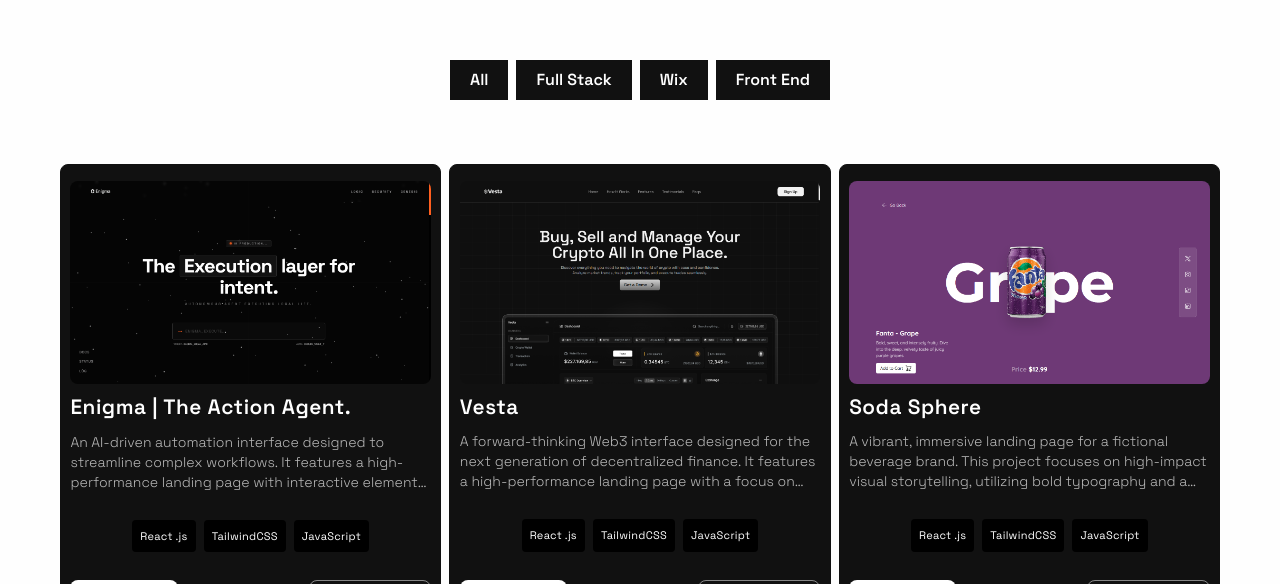
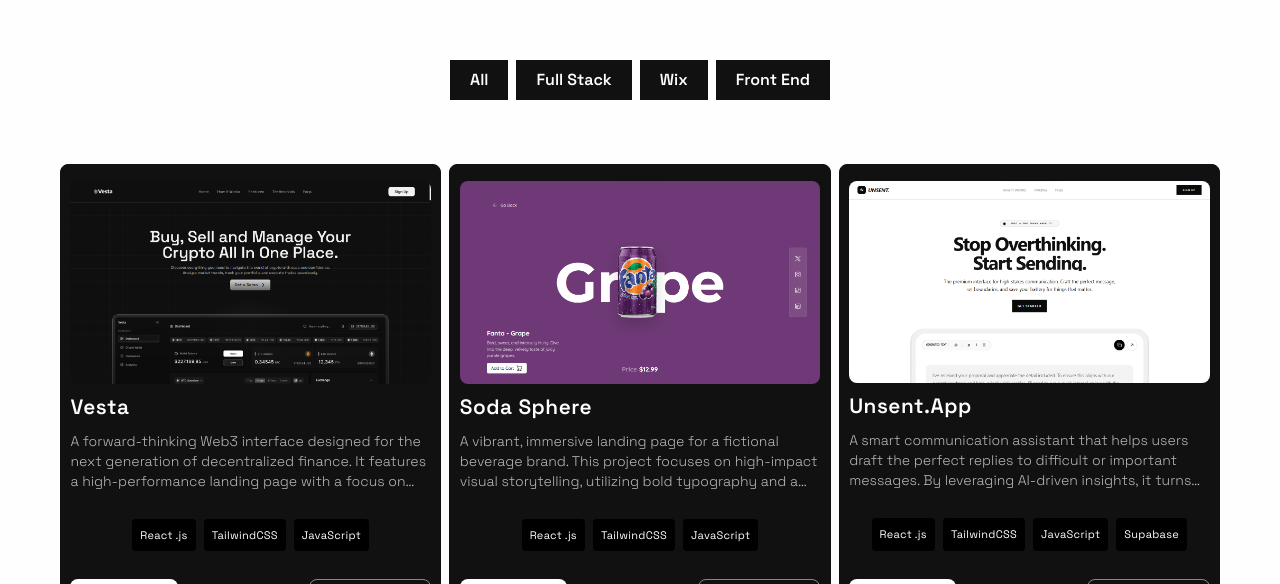
Before and after one commit to Elite-Dev-Repo/Portfolio, a React (Vite) app: page / in a window 1280 px wide. Shown: the part 2216-2800 px from the top of the page. Built offline with nearby package versions, Linux system fonts and the light colour scheme; what @supermousejs/core, @supermousejs/dot, @supermousejs/labs, @supermousejs/stick would draw is missing.

Commit message:
added unsent

```diff
--- a/src/components/Header.jsx
+++ b/src/components/Header.jsx
@@ -136,7 +136,7 @@ function Header() {
         <div className="px-5">
           <main className=" w-full min-h-screen md:h-screen flex flex-col md:block items-center md:items-stretch justify-center relative pt-24 md:pt-0 gap-10 md:gap-0 pb-10 md:pb-0">
             <div className="mt-8 max-sm:mt-0 md:mt-[5em] w-fit mx-auto flex items-center gap-2 px-3 py-1 border border-black/10 rounded-sm bg-black/5">
-              <div className="w-2 h-2 rounded-full bg-[#383736] shadow-[0_0_8px_#383736] animate-pulse" />
+              <div className="w-2 h-2 rounded-full bg-[#383736] shadow-[0_0_8px_#383736] animate-ping" />
               <h3 className="text-[13px] max-sm:text-[10px] uppercase tracking-[0.3em] font-mono text-black/50">
                 FullStack Website Developer
               </h3>
--- a/src/components/Portfolio.jsx
+++ b/src/components/Portfolio.jsx
@@ -11,6 +11,7 @@ import recipe from "../assets/recipe.png";
 import vesta from "../assets/vesta.png";
 import amanti from "../assets/amanti.png";
 import soda from "../assets/soda.png";
+import unsent from "../assets/unsent.png";
 
 import { motion } from "framer-motion";
 
@@ -20,16 +21,6 @@ function Portfolio() {
   const categories = ["All", "Full Stack", "Wix", "Front End"];
 
   const works = [
-    {
-      image: enigma,
-      title: "Enigma | the action agent.",
-      description:
-        "An AI-driven automation interface designed to streamline complex workflows. It features a high-performance landing page with interactive elements focused on conversion and user action.",
-      techs: ["React .js", "TailwindCSS", "JavaScript"],
-      link: "https://www.enigma-agent.tech/",
-      label: "Full Stack",
-    },
-
     {
       image: vesta,
       title: "Vesta",
@@ -49,6 +40,25 @@ function Portfolio() {
       link: "https://soda-sphere.vercel.app/",
       label: "Front End",
     },
+    {
+      image: unsent,
+      title: "Unsent.app",
+      description:
+        "A smart communication assistant that helps users draft the perfect replies to difficult or important messages. By leveraging AI-driven insights, it turns complex emotions into clear, thoughtful responses, ensuring you never leave the important things 'unsent'.",
+      techs: ["React .js", "TailwindCSS", "JavaScript", "Supabase"],
+      link: "https://unsent-app.pxxl.click/",
+      label: "Full Stack",
+    },
+    {
+      image: enigma,
+      title: "Enigma | the action agent.",
+      description:
+        "An AI-driven automation interface designed to streamline complex workflows. It features a high-performance landing page with interactive elements focused on conversion and user action.",
+      techs: ["React .js", "TailwindCSS", "JavaScript"],
+      link: "https://www.enigma-agent.tech/",
+      label: "Full Stack",
+    },
+
     {
       image: amanti,
       title: "Amanti",
@@ -94,15 +104,15 @@ function Portfolio() {
       link: "https://rantsarena.pxxl.click/",
       label: "Full Stack",
     },
-    {
-      image: weebschat,
-      title: "Weebschat",
-      description:
-        "A full-featured chat application built for community engagement. Utilizing Django and PostgreSQL, it handles real-time messaging and persistent user data with ease.",
-      techs: ["Vanilla Js", "Django", "PostgreSQL"],
-      link: "https://chatapp-rdia.onrender.com/",
-      label: "Full Stack",
-    },
+    // {
+    //   image: weebschat,
+    //   title: "Weebschat",
+    //   description:
+    //     "A full-featured chat application built for community engagement. Utilizing Django and PostgreSQL, it handles real-time messaging and persistent user data with ease.",
+    //   techs: ["Vanilla Js", "Django", "PostgreSQL"],
+    //   link: "https://chatapp-rdia.onrender.com/",
+    //   label: "Full Stack",
+    // },
 
     {
       image: recipe,
@@ -146,7 +156,7 @@ function Portfolio() {
             transition={{ duration: 0.5 }}
             className=" abt-me text-[7em] relative max-sm:text-[2.8em] max-lg:text-[6em] uppercase font-semibold text-tertiary text-center"
           >
-            <a className="relative"> MY PORTFOLIO</a>
+            <a className="relative"> MY PROJECTS</a>
           </motion.h2>
         </div>
         <div
```
Also changed, not shown: src/assets/unsent.png (added).
